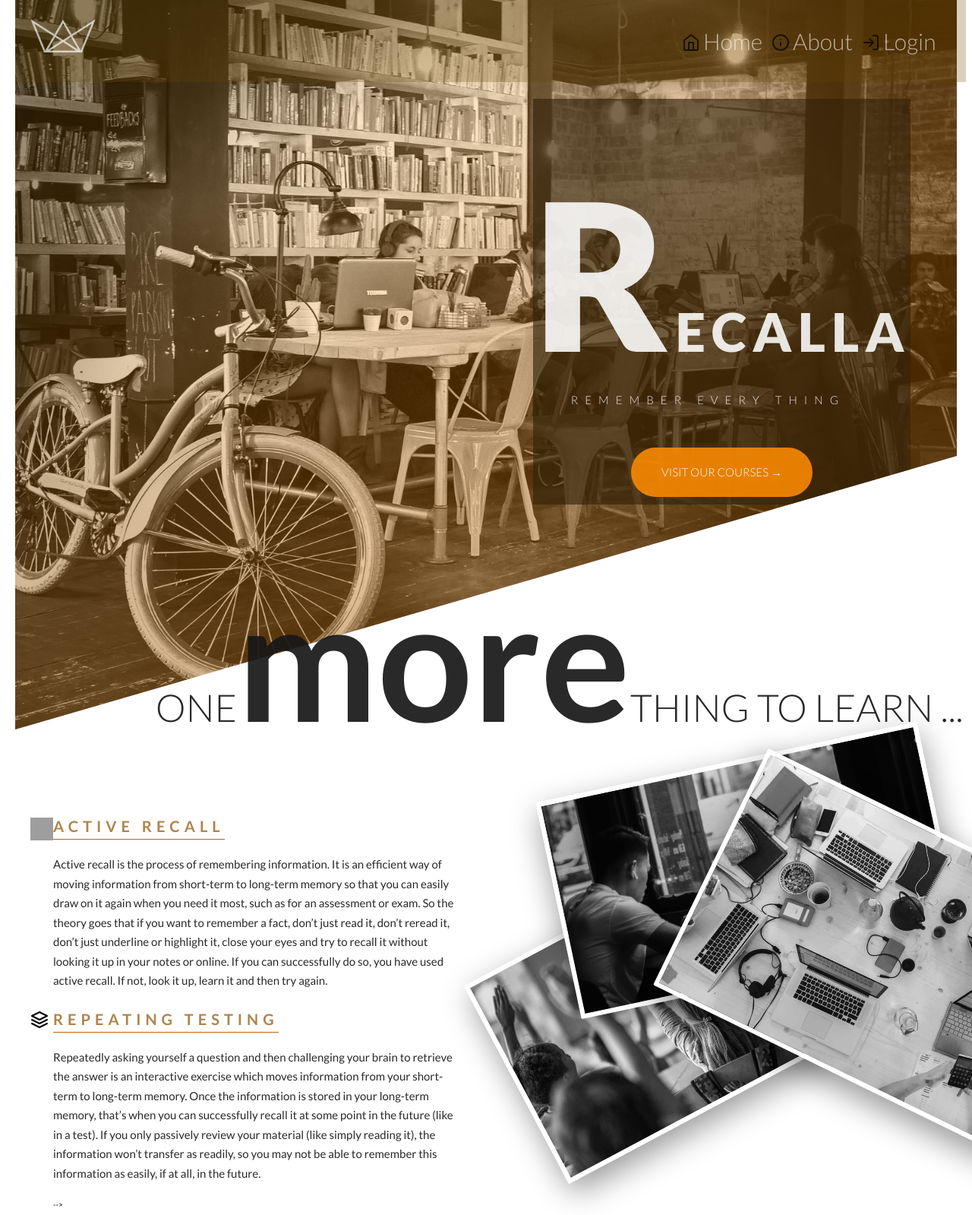
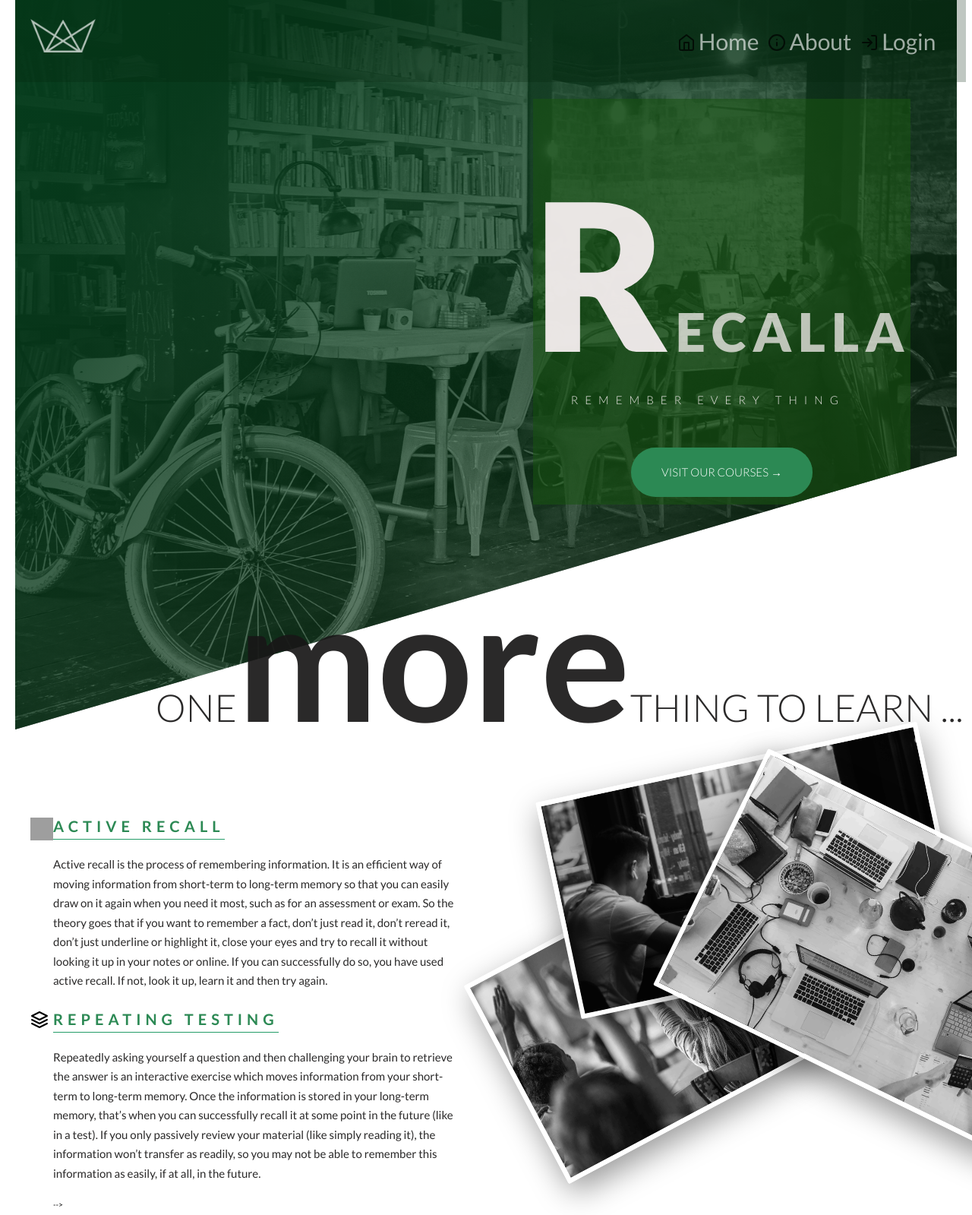
Before and after one commit to badshasha/finalproject, a Django app: page /homepage/ in a window 1280 px wide; the page is wider, and only the part inside the window is pictured. Shown: the top 1599 px of that part at 76% size. Run offline with Django 3.2, Linux system fonts and the light colour scheme; grey boxes are pictures that could not be loaded.

Commit message:
update color front end

```diff
--- a/crudinfo/static/css/homepage.css
+++ b/crudinfo/static/css/homepage.css
@@ -18,11 +18,11 @@
     text-shadow: 0.1rem 3rem 3rem rgba(0, 0, 0, 0.2); }
 
 .heading-tertiary {
-  color: #ae844c;
+  color: #2C8954;
   font-size: 2rem;
   text-transform: uppercase;
   letter-spacing: 0.6rem;
-  border-bottom: solid #bd6111 1px;
+  border-bottom: solid #249D68 1px;
   display: inline-block;
   margin-bottom: 2rem;
   position: relative; }
@@ -137,7 +137,7 @@ body {
   display: inline-block; }
   .btn:link, .btn:visited {
     color: #fff;
-    background-color: #ff8c00db;
+    background-color:#2C8954;
     padding: 2rem 4rem;
     font-size: 1.5rem;
     border-radius: 10rem;
@@ -160,7 +160,7 @@ body {
     display: inline-block;
     height: 100%;
     width: 100%;
-    background-color: rgba(255, 140, 0, 0.289);
+    background-color: #2C8954;
     border-radius: 10rem;
     position: absolute;
     top: 0;
@@ -251,7 +251,8 @@ body {
   margin: 0 6px 0 0; }
 
 .simple {
-  background: linear-gradient(to top, #3a2d16d4, white);
+  /*background: linear-gradient(to top,#D9D9D9, #BFBFBF );*/
+  background: linear-gradient(to top,white, white );
   height: 100vh; }
 
 .box {
@@ -272,7 +273,7 @@ body {
     display: block;
     margin: 20px auto;
     text-align: center;
-    border: 2px solid #c3830e;
+    border: 2px solid #2C8954;
     padding: 14px 10px;
     width: 200px;
     color: white;
@@ -283,7 +284,7 @@ body {
       width: 280px;
       border-color: white; }
     .box__input::placeholder {
-      color: #d69f13;
+      color: #2C8954;
       letter-spacing: .2rem;
       font-size: 1.2rem; }
     .box__input:hover {
@@ -297,11 +298,11 @@ body {
     letter-spacing: .3rem; }
   .box__submit {
     border: 0;
-    background: #d69f13;
+    background: #2C8954;
     display: block;
     margin: 20px auto;
     text-align: center;
-    border: 2px solid #d69f13;
+    border: 2px solid #2C8954;
     padding: 14px 40px;
     width: 100px;
     color: white;
@@ -318,7 +319,7 @@ body {
     font-size: 1.3rem;
     letter-spacing: .2rem; }
   .box a {
-    color: #d69f13;
+    color: #2C8954;
     font-size: 1.3rem;
     padding: 1rem 2rem; }
 
@@ -353,7 +354,7 @@ body {
 
 .header {
   height: 120vh;
-  background-image: linear-gradient(to right bottom, rgba(255, 166, 0, 0.131), rgba(255, 140, 0, 0.289) 58%), url("../image/hero.jpg");
+  background-image:linear-gradient(to right bottom, rgb(5 62 29), rgb(28 58 25/35%) ), url(../image/hero.jpg);
   background-size: cover;
   background-position: top;
   clip-path: polygon(0 0, 100% 0, 100% 75vh, 0 100%);
@@ -366,7 +367,7 @@ body {
     height: 3.5rem; }
   .header__primary {
     color: rgba(255, 255, 255, 0.878);
-    background: rgba(50, 35, 10, 0.64);
+    background: #19541294;
     text-transform: uppercase;
     position: absolute;
     top: 13.5%;
@@ -375,6 +376,8 @@ body {
     text-align: center;
     /* for button */ }
     .header__primary--main {
+      /*color:#081b11b8;*/
+      color: rgba(245, 239, 239, 0.75);
       display: block;
       font-size: 7rem;
       font-weight: 900;
@@ -383,8 +386,10 @@ body {
       animation-duration: 2s;
       animation-timing-function: cubic-bezier(0.18, 0.51, 0.58, 1); }
     .header__primary--main::first-letter {
+      color:#f5efeff2;
       font-size: 27rem; }
     .header__primary--sub {
+      color:#f5efeff2;;
       position: absolute;
       display: block;
       font-size: 1.5rem;
@@ -398,7 +403,7 @@ body {
 
 .nav-list {
   margin: 0;
-  background-color: #68470641;
+  background-color:#06250f41;;
   display: flex;
   justify-content: flex-end;
   padding: 2.5rem 1rem;
@@ -416,7 +421,7 @@ body {
       text-decoration: none;
       font-size: 3rem;
       text-transform: capitalize;
-      font-weight: 300;
+      font-weight: 400;
       color: rgba(255, 255, 255, 0.878);
       padding: 2rem 1rem;
       transition: all .1s;
@@ -432,7 +437,7 @@ body {
       content: "";
       display: block;
       background: url("../image/icon/feather/home.svg") no-repeat;
-      color: pink;
+      color: #897d7f;
       width: 30px;
       height: 30px;
       float: left;
@@ -498,5 +503,5 @@ body {
   height: 110vh;
   clip-path: polygon(0 0, 100% 25%, 100% 100%, 0 100%);
   margin-top: -128vh;
-  background-color: #8f561d;
+  background-color: #2C8954;
   position: relative; }
```
Also changed, not shown: mainpage/templates/mainpage/login.html (+5 -5 lines), db.sqlite3.
